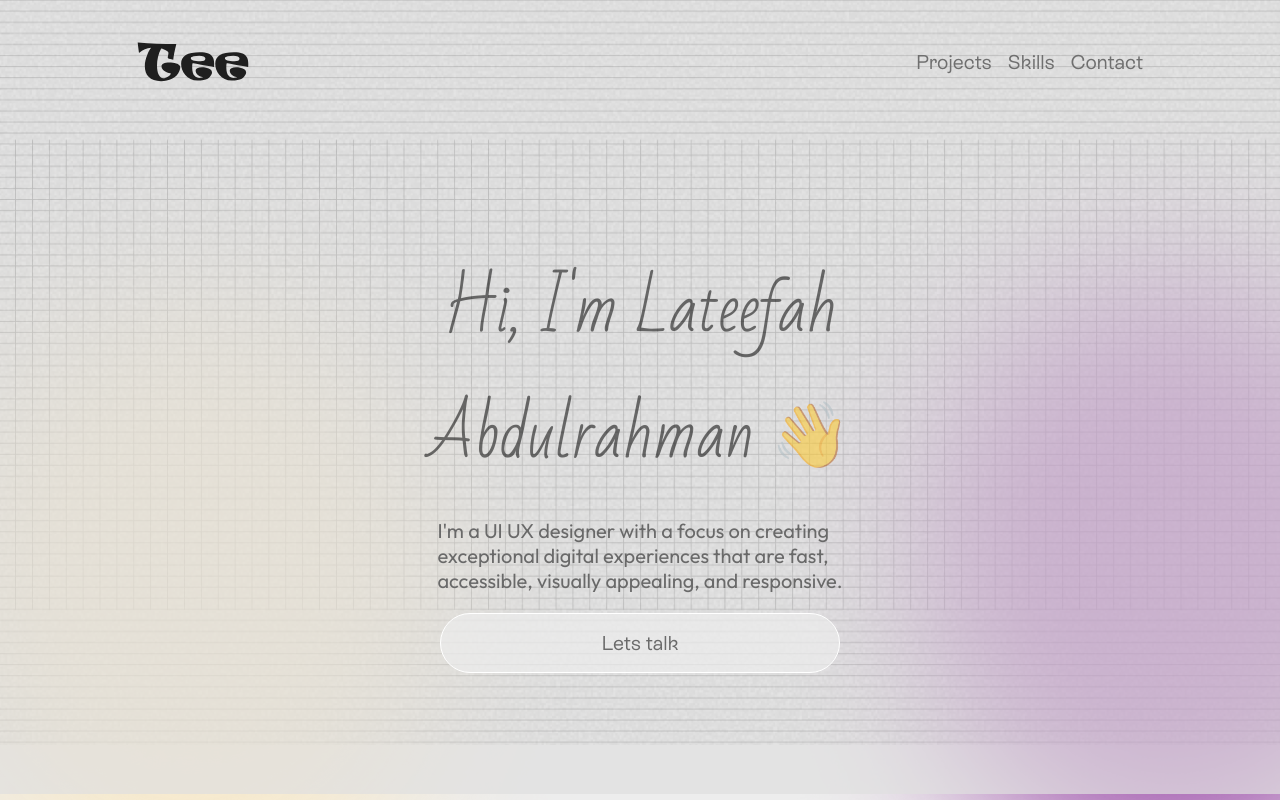
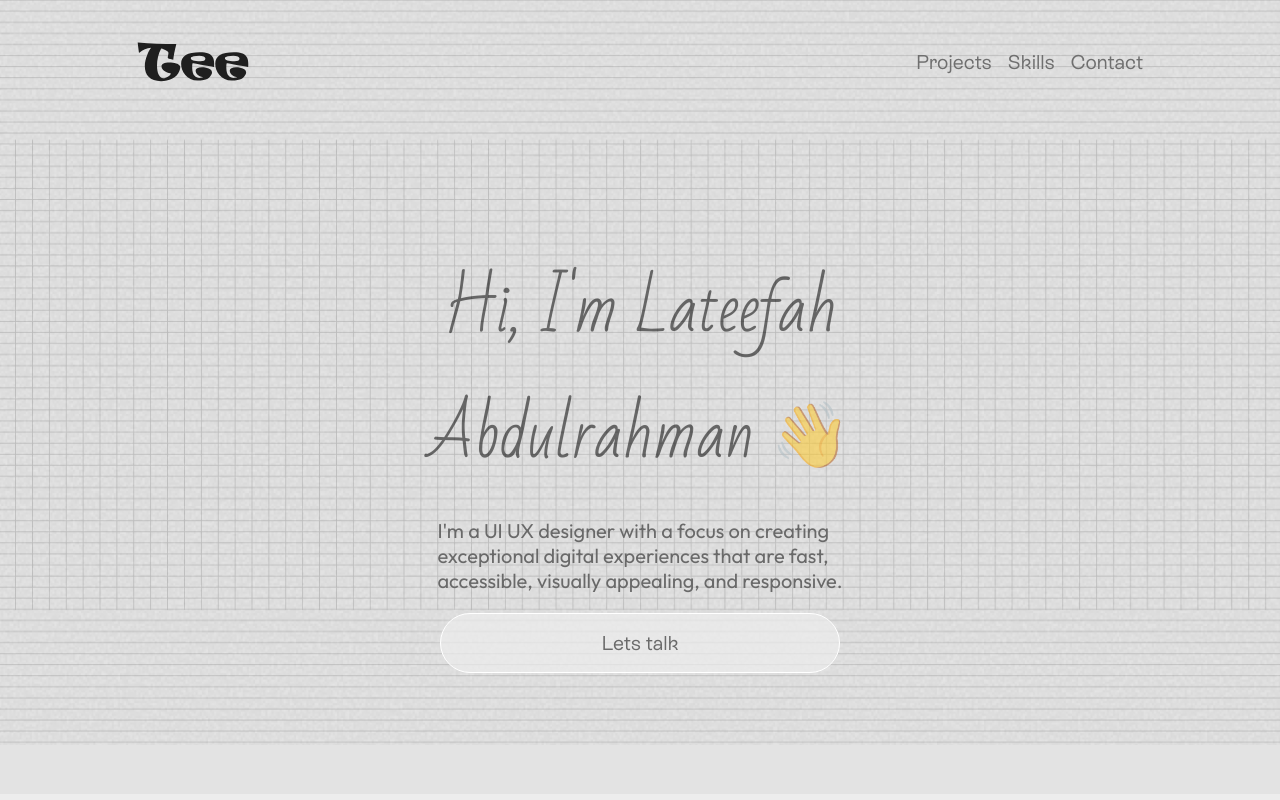
Before and after one commit to harzyz/Tee-s-Portfolio, a Next.js app: page / in a window 1280 px wide. Shown: the top 800 px of the page. Built offline with nearby package versions, Linux system fonts and the light colour scheme.

Commit message:
fix build error

```diff
--- a/src/features/landingpage/hero/index.jsx
+++ b/src/features/landingpage/hero/index.jsx
@@ -9,7 +9,7 @@ const Hero = () => {
   return (
     <div className={styles.wrapper}>
       <Image className={styles.noise} src={Noise} alt="noise" />
-      <Image className={styles.overlay} src={Background} alt="noise" />
+      {/* <Image className={styles.overlay} src={Background} alt="noise" /> */}
       <div className={styles.container}>
         <div className={styles.inner_wrapper}>
           <div data-aos="zoom-in">
```
